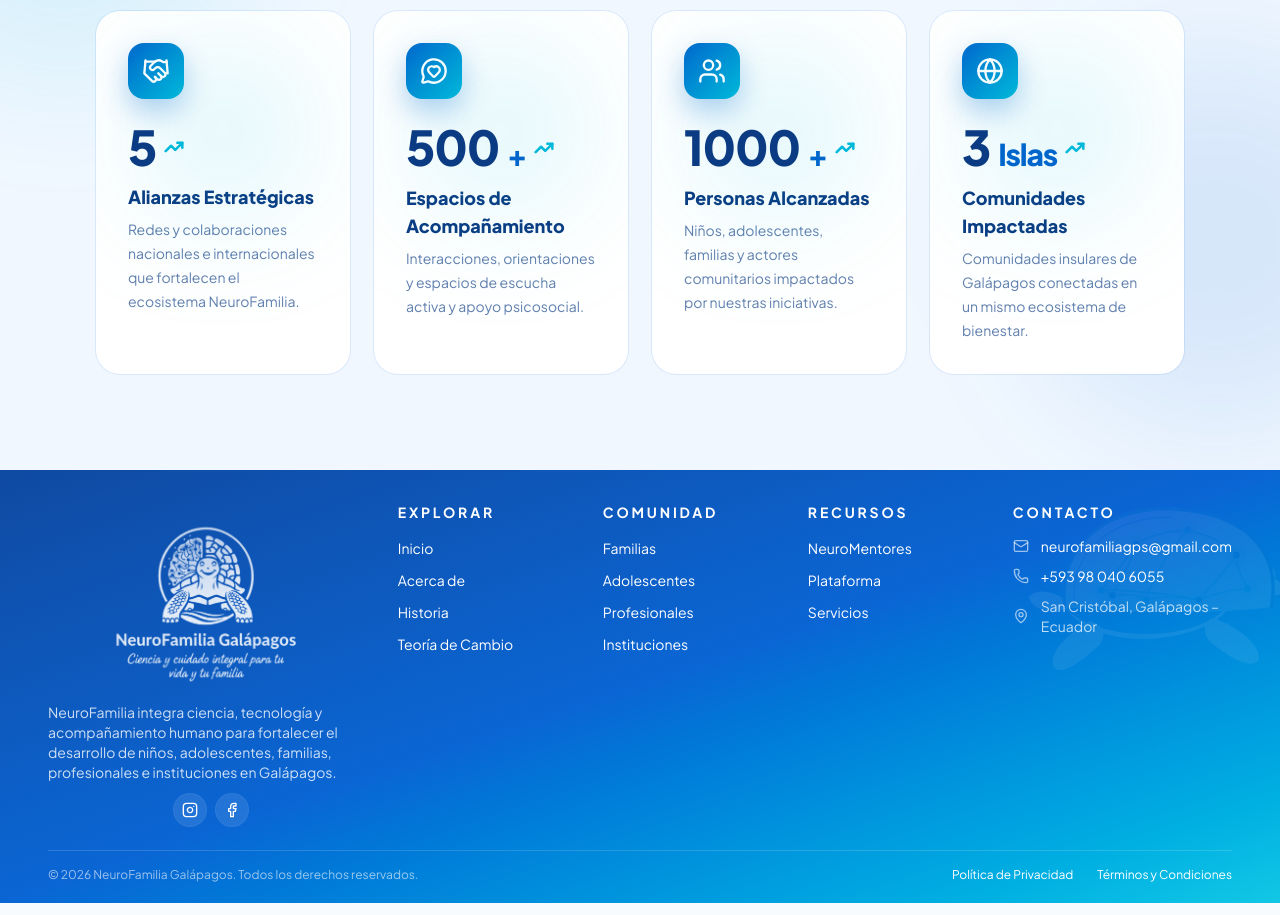
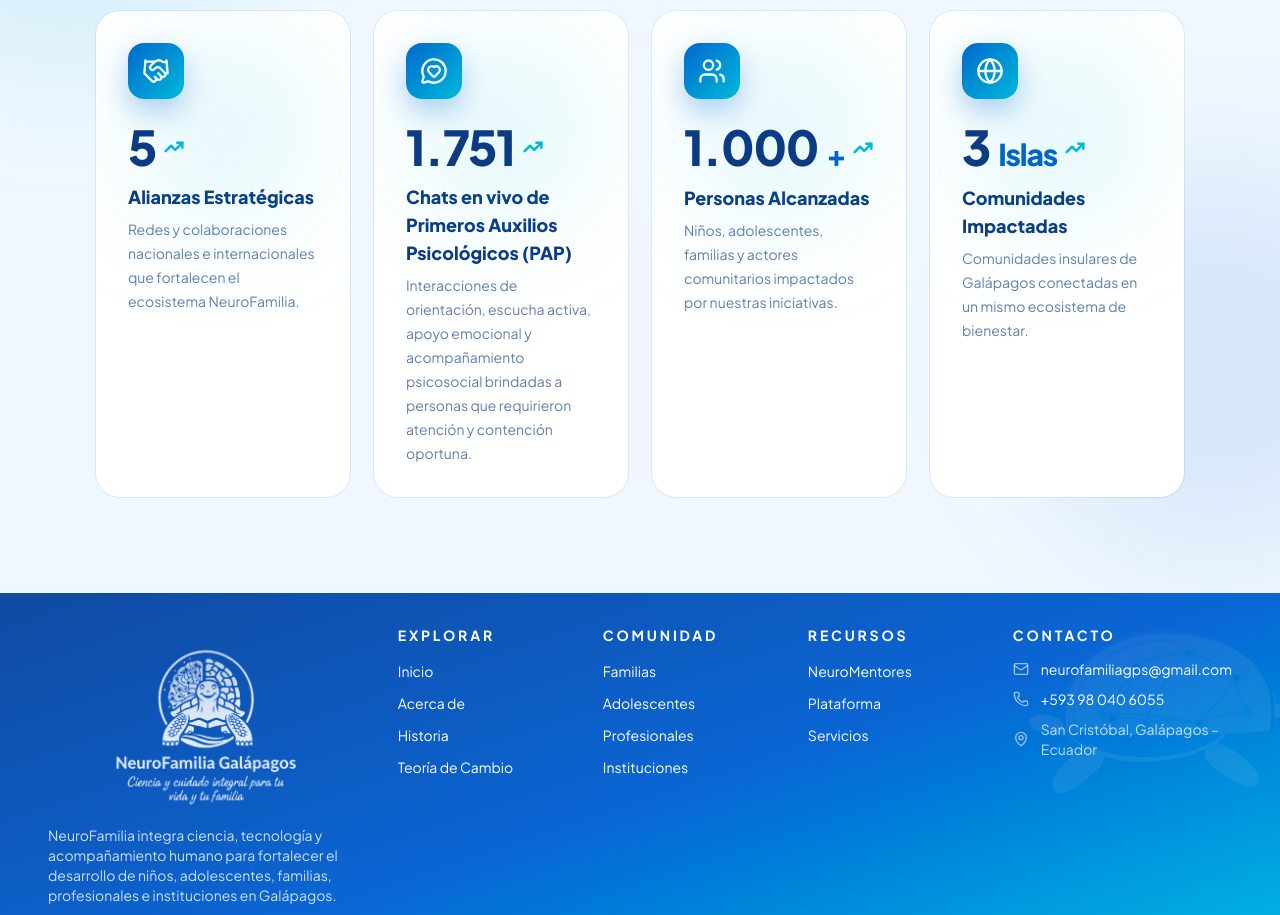
Before and after one commit to nelita0412-afk/NeuroFamilia-AI, a Next.js app in the folder apps/web/: page / in a window 1280 px wide. Shown: the part 1260-2175 px from the top of the page. Built offline with nearby package versions, Linux system fonts and the light colour scheme.

Commit message:
feat(web): métrica PAP - Chats en vivo de Primeros Auxilios Psicológicos con valor 1.751 y separador de miles en contador

```diff
--- a/apps/web/src/components/landing/counter.tsx
+++ b/apps/web/src/components/landing/counter.tsx
@@ -2,11 +2,21 @@
 
 import { useEffect, useRef } from 'react';
 
-export function Counter({ target, duration = 1200 }: { target: number; duration?: number }) {
+export function Counter({
+  target,
+  duration = 1200,
+  thousandSeparator = false,
+}: {
+  target: number;
+  duration?: number;
+  thousandSeparator?: boolean;
+}) {
   const ref = useRef<HTMLSpanElement>(null);
   useEffect(() => {
     const el = ref.current;
     if (!el) return;
+    const format = (n: number) =>
+      thousandSeparator ? String(n).replace(/\B(?=(\d{3})+(?!\d))/g, '.') : String(n);
     let raf = 0;
     const io = new IntersectionObserver(
       ([entry]) => {
@@ -16,7 +26,7 @@ export function Counter({ target, duration = 1200 }: { target: number; duration?
         const tick = (now: number) => {
           const p = Math.min((now - start) / duration, 1);
           const eased = 1 - Math.pow(1 - p, 3);
-          el.textContent = String(Math.round(target * eased));
+          el.textContent = format(Math.round(target * eased));
           if (p < 1) raf = requestAnimationFrame(tick);
         };
         raf = requestAnimationFrame(tick);
@@ -28,6 +38,6 @@ export function Counter({ target, duration = 1200 }: { target: number; duration?
       io.disconnect();
       cancelAnimationFrame(raf);
     };
-  }, [target, duration]);
+  }, [target, duration, thousandSeparator]);
   return <span ref={ref}>0</span>;
 }
--- a/apps/web/src/components/landing/sections/impact-reached.tsx
+++ b/apps/web/src/components/landing/sections/impact-reached.tsx
@@ -51,7 +51,7 @@ export function ImpactReachedSection() {
 
               {/* Número + flecha ascendente */}
               <p className="relative mt-6 flex items-baseline gap-2 text-5xl font-extrabold tracking-tight text-[#0B3B82]">
-                <Counter target={value} />
+                <Counter target={value} thousandSeparator />
                 {suffix && <span className="text-3xl text-[#0066CC]">{suffix}</span>}
                 <TrendingUp
                   className="h-5 w-5 self-center text-[#00B8D9]"
--- a/apps/web/src/lib/impact-metrics.ts
+++ b/apps/web/src/lib/impact-metrics.ts
@@ -27,11 +27,10 @@ export const IMPACT_METRICS: ImpactMetric[] = [
   {
     id: 'acompanamiento',
     icon: MessageCircleHeart,
-    value: 500,
-    suffix: '+',
-    label: 'Espacios de Acompañamiento',
+    value: 1751,
+    label: 'Chats en vivo de Primeros Auxilios Psicológicos (PAP)',
     description:
-      'Interacciones, orientaciones y espacios de escucha activa y apoyo psicosocial.',
+      'Interacciones de orientación, escucha activa, apoyo emocional y acompañamiento psicosocial brindadas a personas que requirieron atención y contención oportuna.',
   },
   {
     id: 'personas',
```
